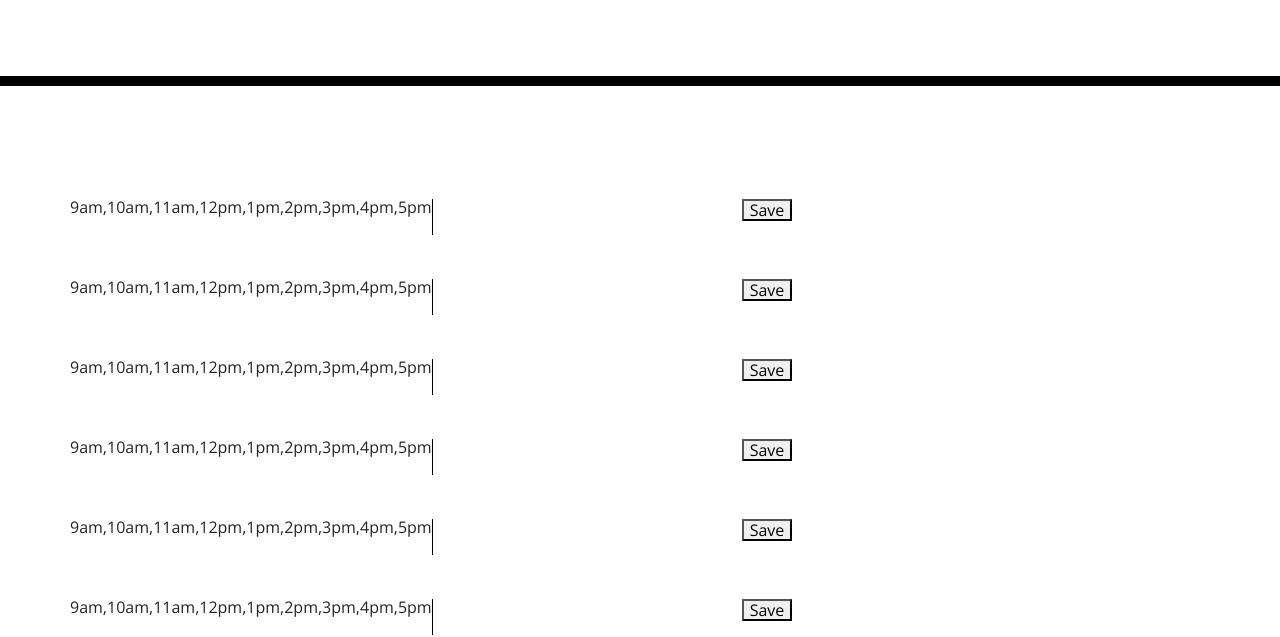
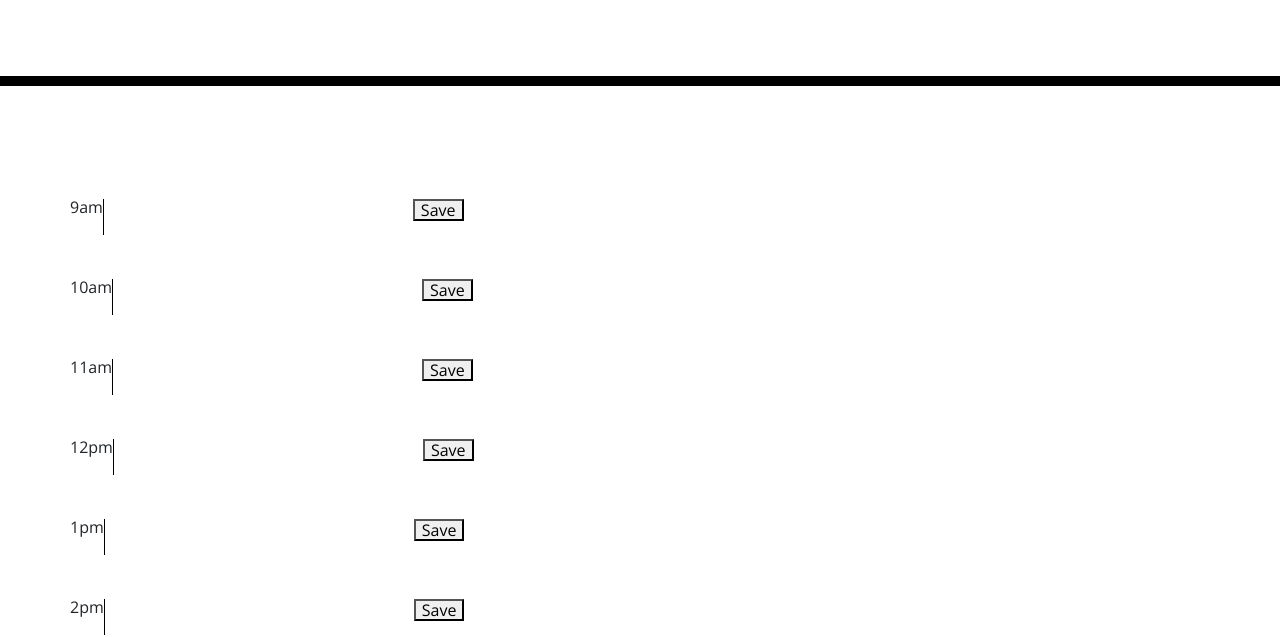
Before and after one commit to markpilmer/TThird-Party-APIs-Work-Day-Scheduler, a plain HTML site: page index.html in a window 1280 px wide. Shown: the part 182-819 px from the top of the page. Drawn offline with nearby package versions, Linux system fonts and the light colour scheme.

Commit message:
times in correct position

```diff
--- a/index.html
+++ b/index.html
@@ -88,9 +88,9 @@
       const times = ['9am', '10am', '11am', '12pm', '1pm', '2pm', '3pm', '4pm', '5pm'];
 
       for (let index = 0; index < times.length; index++) {
-        const element = times[index];
+        const time = times[index];
 
-        const row = createRowTime(times);
+        const row = createRowTime(time);
 
         $('#schedule-container').append(row);
 
```
